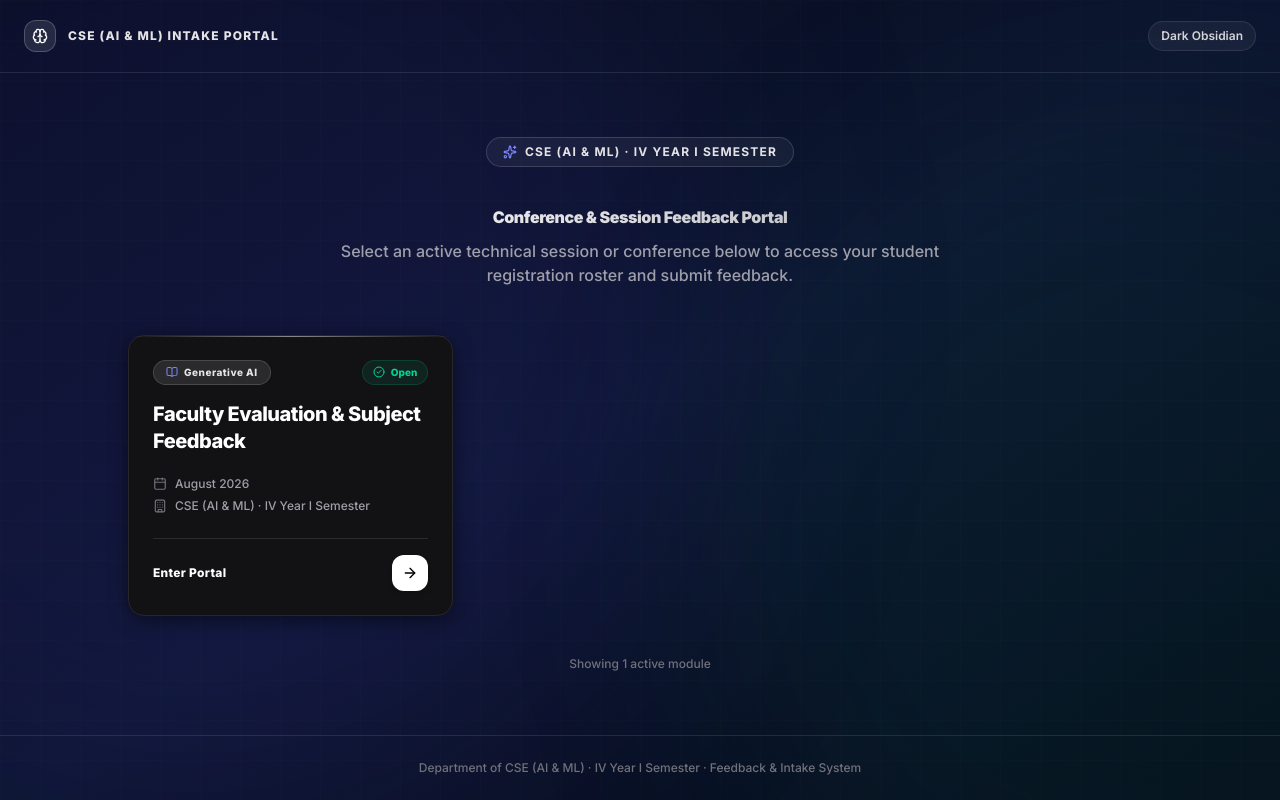
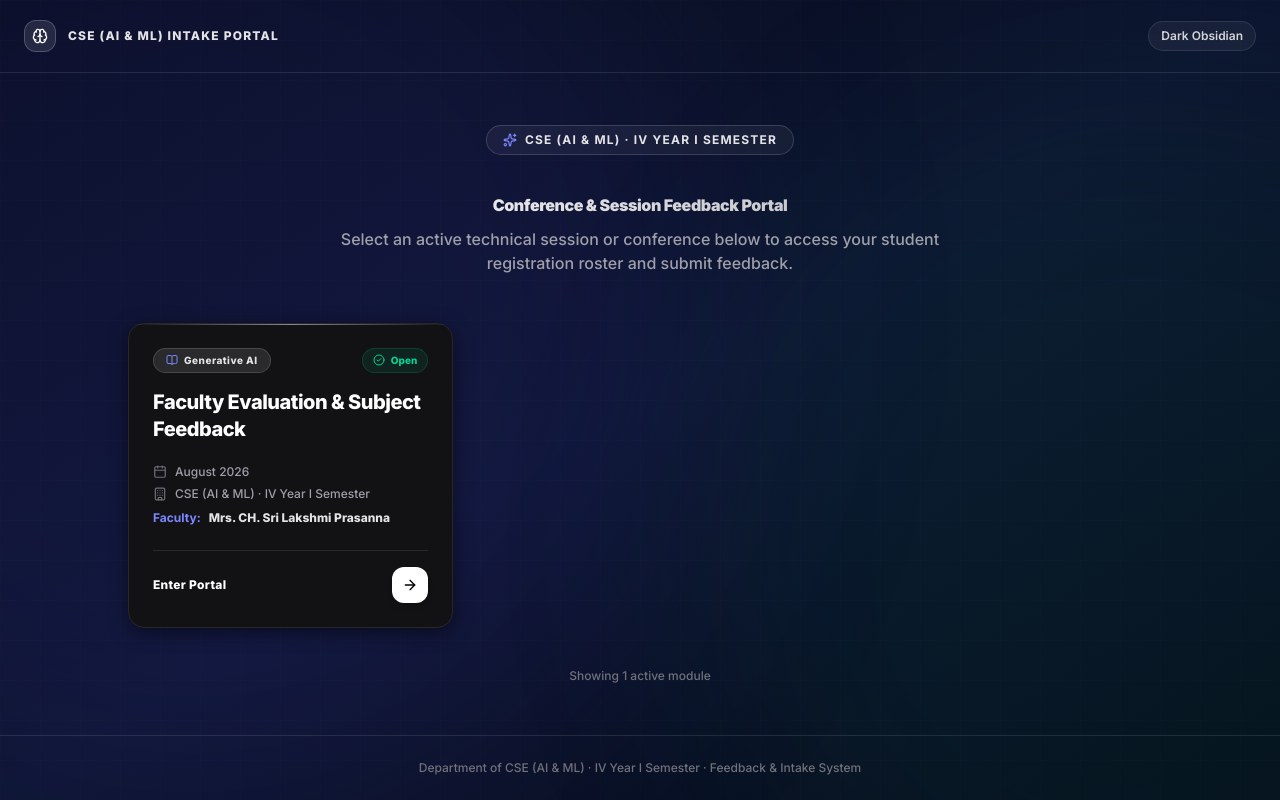
Before and after one commit to Mukkandi-Sridhar/GenAIFeedBack, a React (Vite) app: page / in a window 1280 px wide. Built offline with nearby package versions, Linux system fonts and the light colour scheme; no server answers; the database is empty.

Commit message:
Add faculty coordinator name Mrs. CH. Sri Lakshmi Prasanna to default event configs and exports

```diff
--- a/src/lib/export-excel.ts
+++ b/src/lib/export-excel.ts
@@ -8,7 +8,7 @@ export function exportBulkExcel(submissions: Submission[], eventInfo: EventModul
   // ─── Letterhead rows ───────────────────────────────────────────
   const header = [
     [`${eventInfo.department} | ${eventInfo.semester}`],
-    [`Conference: ${eventInfo.title}  |  Subject: ${eventInfo.subject}  |  Date: ${eventInfo.event_date}`],
+    [`Subject: ${eventInfo.subject}${eventInfo.coordinator ? ` (Faculty: ${eventInfo.coordinator})` : ''}  |  Date: ${eventInfo.event_date}`],
     [`Generated: ${new Date().toLocaleString('en-IN', { timeZone: 'Asia/Kolkata' })} IST`],
     [], // blank spacer row
   ];
--- a/src/lib/export-pdf.ts
+++ b/src/lib/export-pdf.ts
@@ -21,7 +21,8 @@ function addLetterhead(doc: jsPDF, eventInfo: EventModule): number {
   doc.setFontSize(10);
   doc.setFont('helvetica', 'normal');
   doc.setTextColor(60, 70, 100);
-  doc.text(`Conference: ${eventInfo.title}  |  Subject: ${eventInfo.subject}  |  Date: ${eventInfo.event_date}`, pageWidth / 2, 21, { align: 'center' });
+  const metaText = `Subject: ${eventInfo.subject}${eventInfo.coordinator ? ` (Faculty: ${eventInfo.coordinator})` : ''}  |  Date: ${eventInfo.event_date}`;
+  doc.text(metaText, pageWidth / 2, 21, { align: 'center' });
 
   // Divider
   doc.setDrawColor(220, 220, 240);
--- a/src/lib/supabase.ts
+++ b/src/lib/supabase.ts
@@ -32,6 +32,7 @@ export const DEFAULT_EVENT: EventModule = {
   department: 'CSE (AI & ML)',
   semester: 'IV Year I Semester',
   event_date: 'August 2026',
+  coordinator: 'Mrs. CH. Sri Lakshmi Prasanna',
   is_active: true,
   created_at: new Date().toISOString(),
 };
--- a/src/pages/CoverScreen.tsx
+++ b/src/pages/CoverScreen.tsx
@@ -126,6 +126,12 @@ export function CoverScreen({ events, onSelectEvent, onEnter }: CoverScreenProps
                       <Building className="w-3.5 h-3.5 text-zinc-500 shrink-0" />
                       <span>{ev.department} · {ev.semester}</span>
                     </div>
+                    {ev.coordinator && (
+                      <div className="flex items-center gap-2 pt-0.5">
+                        <span className="text-indigo-400 text-xs shrink-0 font-bold">Faculty:</span>
+                        <span className="text-zinc-200 font-extrabold">{ev.coordinator}</span>
+                      </div>
+                    )}
                   </div>
                 </div>
 
--- a/src/types/index.ts
+++ b/src/types/index.ts
@@ -9,6 +9,7 @@ export interface EventModule {
   semester: string;
   event_date: string;
   is_active: boolean;
+  coordinator?: string;
   total_students?: number;
   created_at: string;
 }
```
